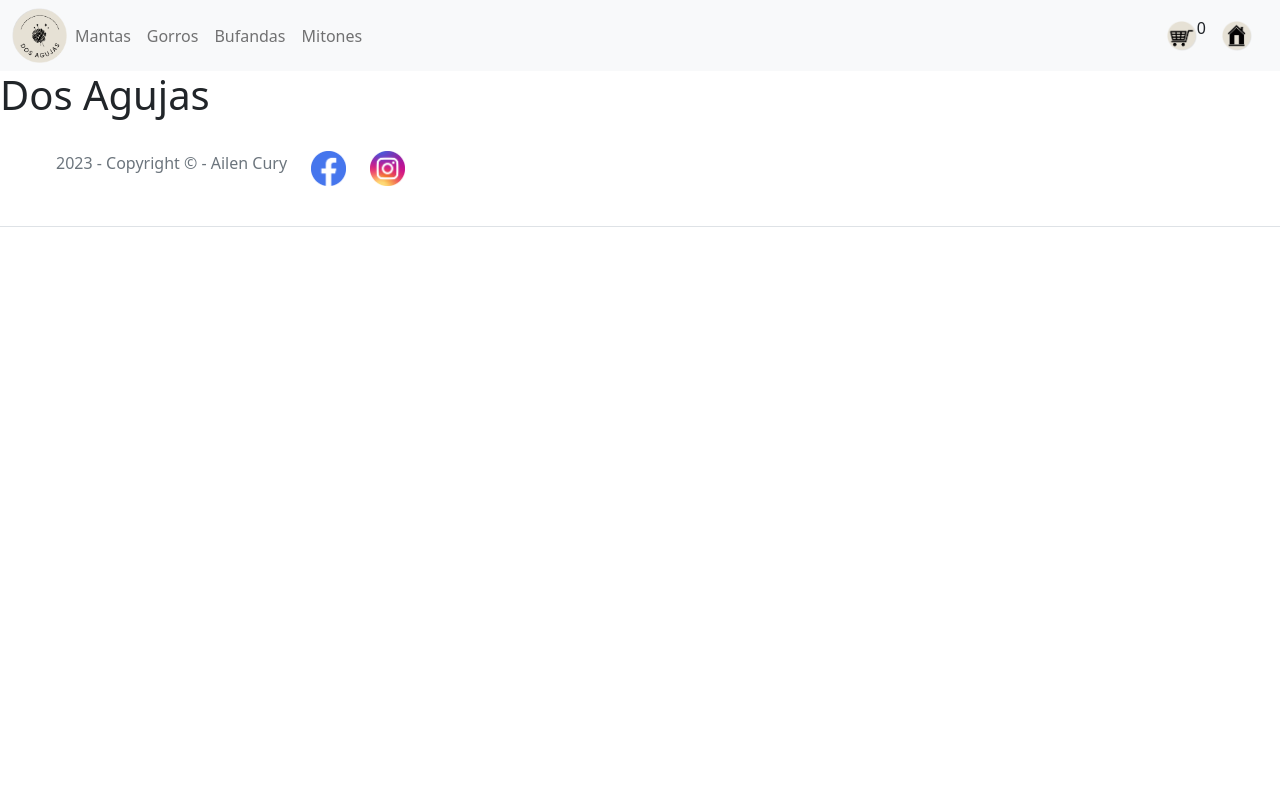
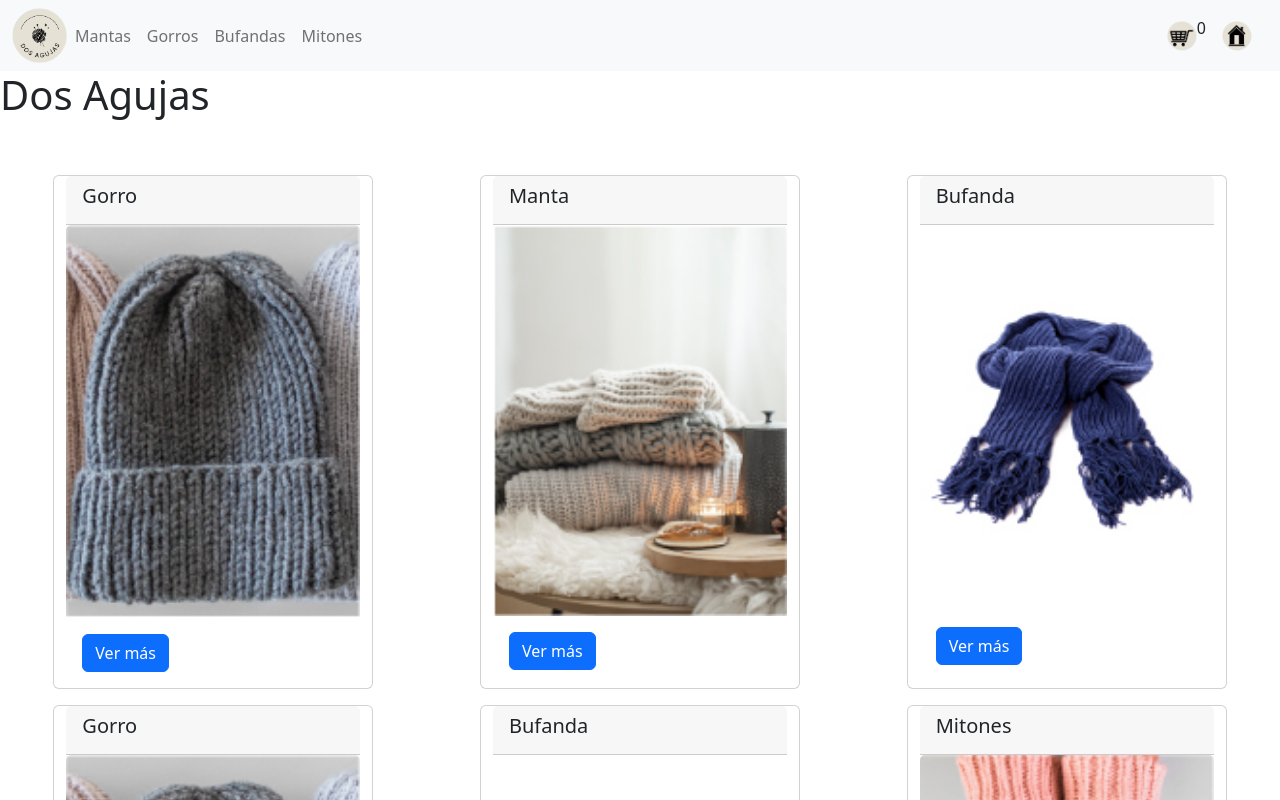
Before and after one commit to curyAilen/dosAgujas, a React (Create React App) app: page / in a window 1280 px wide. Shown: the top 800 px of the page. Built offline with nearby package versions, Linux system fonts and the light colour scheme.

Commit message:
Correciones de la devolución del proyecto final 2da entrega

```diff
--- a/src/components/Item/Item.js
+++ b/src/components/Item/Item.js
@@ -2,7 +2,7 @@ import { Link } from "react-router-dom";
 
 const Item = ({id, nombre, img}) => {
   return (
-    <div key={id} className="card col-2 m-2">
+    <div key={id} className="card col-lg-3 m-2 col-md-10">
       <div className="card-header">
         <h5 className="card-title">{nombre}</h5>
       </div>
--- a/src/components/ItemList/ItemList.js
+++ b/src/components/ItemList/ItemList.js
@@ -3,15 +3,13 @@ import Item from "../Item/Item"
 const ItemList = ({ products }) => {
   return (
     <div className="container-fluid">
-
-{products.map((product)=>{
-  <div key={product.id} className="row justify-content-around my-5">
-    <Item {...product}/>
-  </div>
-})}
-
+<div className="row justify-content-around my-5">
+{products.map(e=> <Item key={e.id}{...e}/>)}
+</div>
 </div>
 )
+
 };
 
+
 export default ItemList;
--- a/src/components/NavBar/NavBar.js
+++ b/src/components/NavBar/NavBar.js
@@ -33,6 +33,7 @@ const Header = () => {
           </div>
           <CartWidget />
             <Link to="/cuenta" className=" align-items-center text-reset me-3" >
+
             <img src="/images/user.png" height="30" alt="Dos Agujas Logo" loading="lazy" ></img>
             </Link>
 
```
